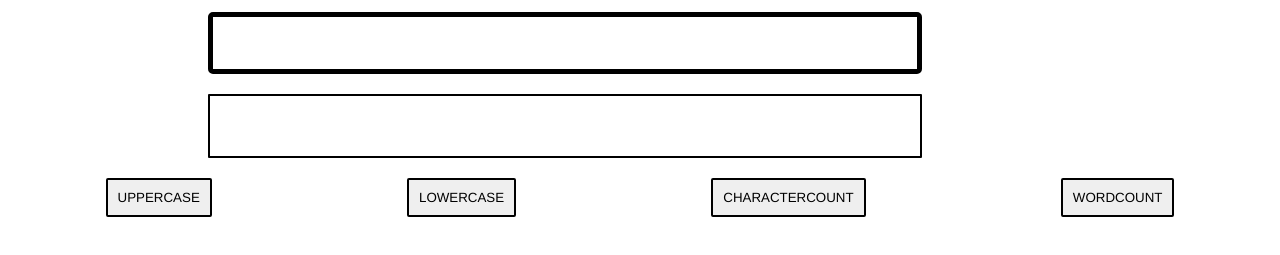
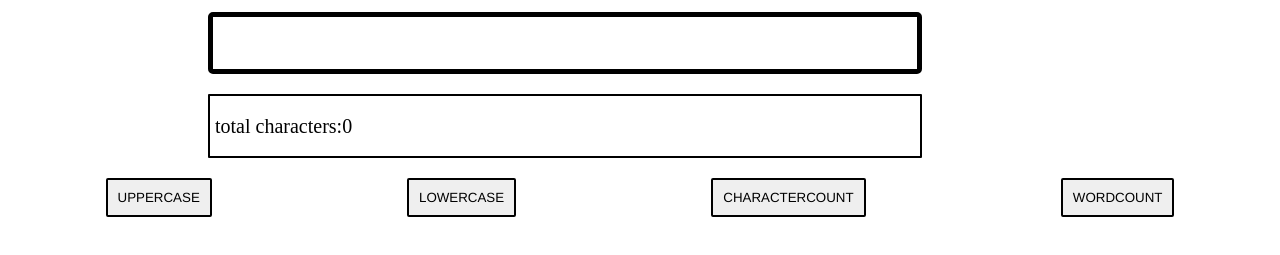
Before and after one commit to rupalikorade/DOM-text-tool, a plain HTML site: page index.html in a window 1280 px wide. Both pictures are taken after a click on the button "CHARACTERCOUNT". Shown: the part 113-368 px from the top of the page. Drawn offline with Linux system fonts and the light colour scheme.

Commit message:
char count

```diff
--- a/index.html
+++ b/index.html
@@ -81,7 +81,12 @@
 
                 resultElement.innerText = inputElement.value.toLowerCase()
             }
+            function charCount(){
+                const inputElement =document.getElementById("input-text")
+                const resultElement =document.getElementById("result")
 
+                resultElement.innerText = `total characters:${inputElement.value.length}`
+            }
 
 
 
```
